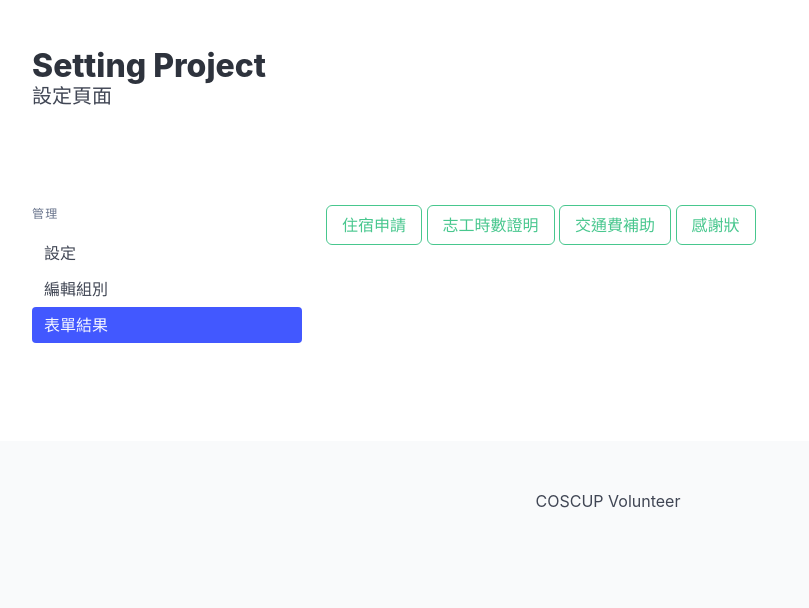
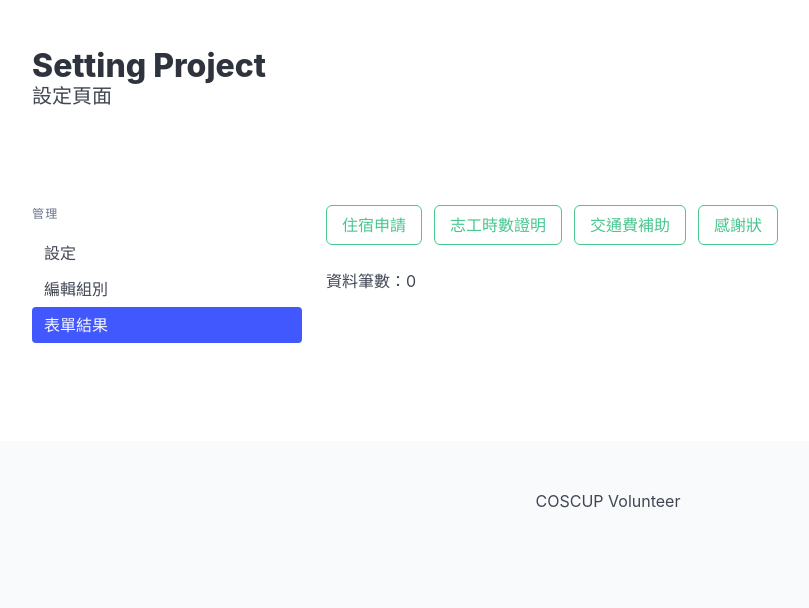
Before and after one commit to COSCUP/COSCUP-Volunteer, a Python web app: template templates/project_form.html in a window 1280 px wide. Shown: the part 56-664 px from the top of the page, without its empty margins (32-841 px from the left). Run offline with Jinja, Linux system fonts and the light colour scheme; the template is opened without the code that fills it, so the values that code supplies are empty; some libraries are stand-ins or nearby versions.

Commit message:
Add table-container in admin form

```diff
--- a/templates/project_form.html
+++ b/templates/project_form.html
@@ -2,9 +2,10 @@
 {% block head_title_project_edit %}表單結果{% endblock %}
 {%block project_form_menu%}is-active{%endblock%}
 {% block project_edit_body %}
-<div id="projectform" class="columns">
-    <div class="column is-three-quarters">
+<div id="projectform" class="columns" v-cloak>
+    <div class="column">
         <div class="content">
+            <div class="buttons">
                 <button class="button is-success" v-bind:class="{'is-outlined': casename != 'accommodation'}"
                     v-on:click="getResult('accommodation')">住宿申請</button>
                 <button class="button is-success" v-bind:class="{'is-outlined': casename != 'volunteer_certificate'}"
@@ -14,7 +15,10 @@
                 <button class="button is-success" v-bind:class="{'is-outlined': casename != 'appreciation'}"
                     v-on:click="getResult('appreciation')">感謝狀</button>
             </div>
-        <table v-show="casename" class="table is-striped is-fullwidth" v-cloak>
+            <span>資料筆數：[[ result.length ]]</span>
+        </div>
+        <div class="table-container">
+            <table v-show="casename" class="table is-striped is-fullwidth">
                 <thead>
                     <tr>
                         <th v-for="name in fields">[[name]]</th>
@@ -86,9 +90,6 @@
                 </tbody>
             </table>
         </div>
-    <div class="column">
-        <div name="forminfo" class="content">
-        </div>
     </div>
 </div>
 {% endblock %}
```
Lines whose indentation alone changed are shown as unchanged.
